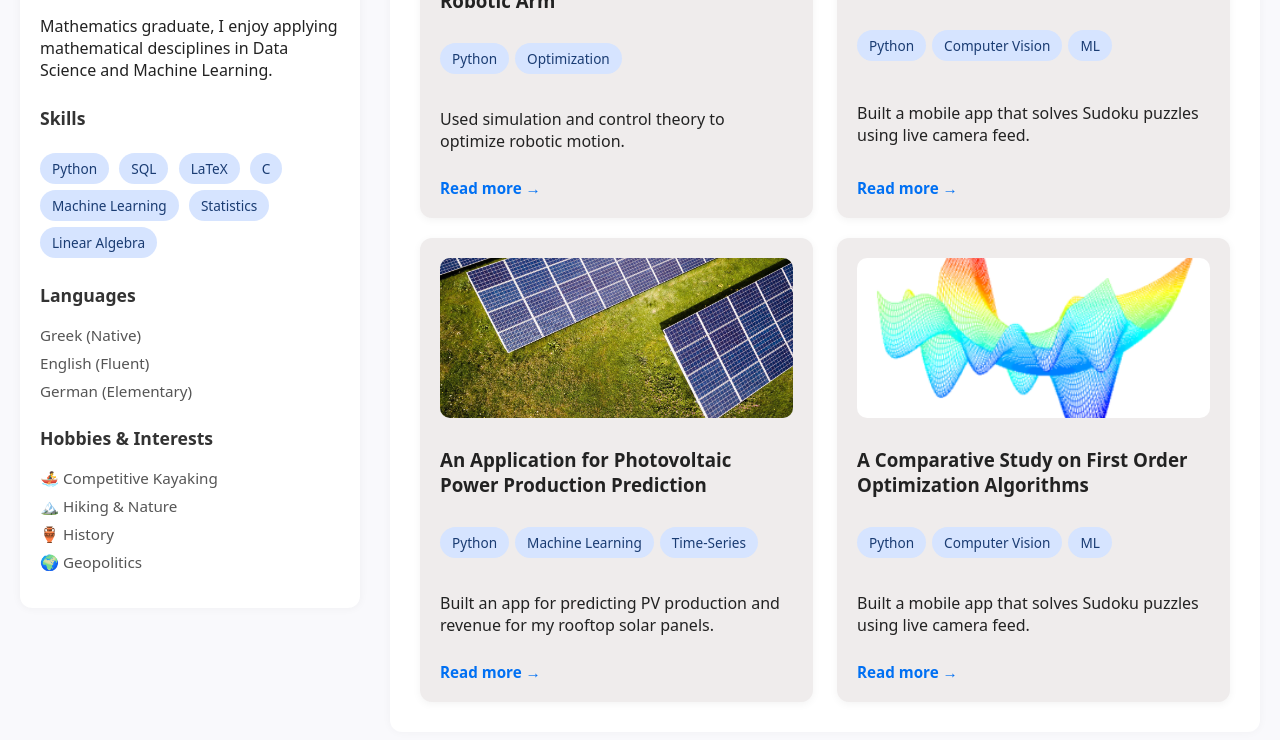
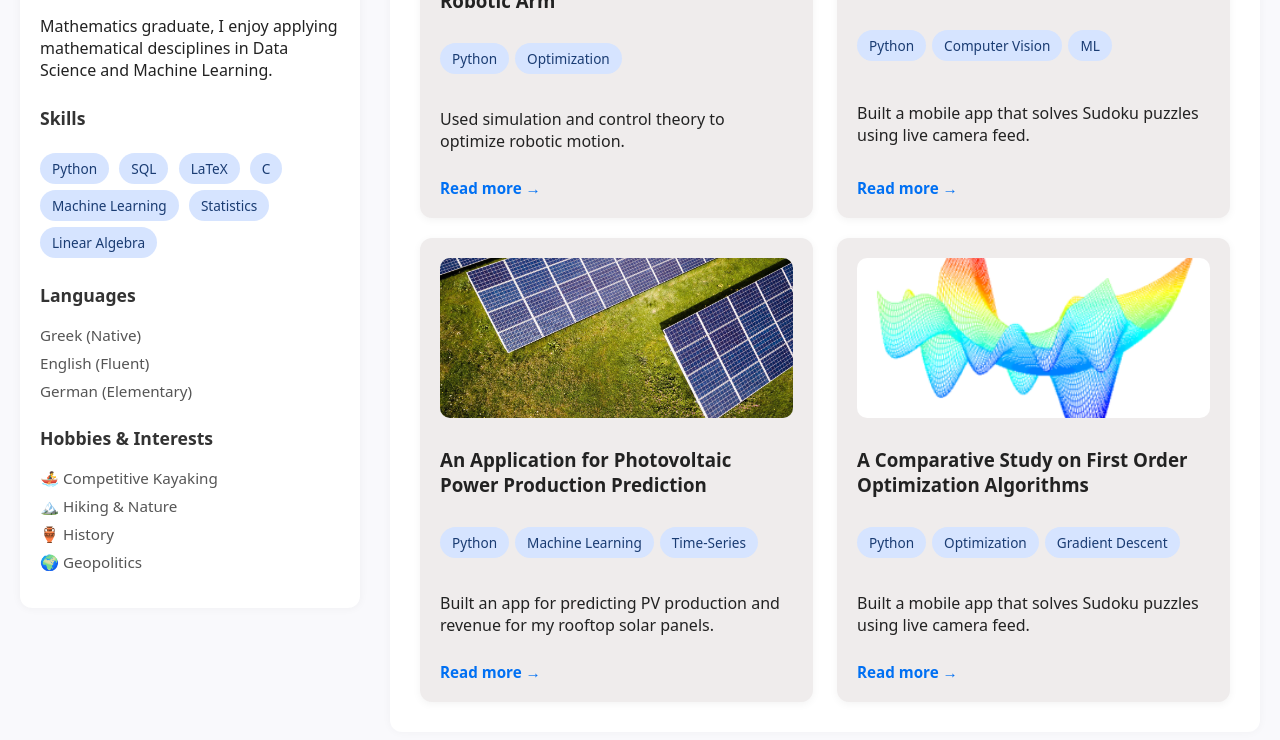
Before and after one commit to lpoly/lpoly.github.io, a plain HTML site: page projects/projects.html in a window 1280 px wide. Shown: the part 410-1150 px from the top of the page. Drawn offline with Linux system fonts and the light colour scheme.

Commit message:
Update projects.html

```diff
--- a/projects/projects.html
+++ b/projects/projects.html
@@ -99,7 +99,7 @@
                 <img src="../graphics/projects/project-images/opt-algos.jpg" alt="OPT algos">
                 <h3>A Comparative Study on First Order Optimization Algorithms</h3>
                 <div class="tags">
-                  <span>Python</span><span>Computer Vision</span><span>ML</span>
+          <span>Python</span><span>Optimization</span><span>Gradient Descent</span>
                 </div>
                 <p>Built a mobile app that solves Sudoku puzzles using live camera feed.</p>
                 <a href="./opt-algos.html">Read more →</a>
```
